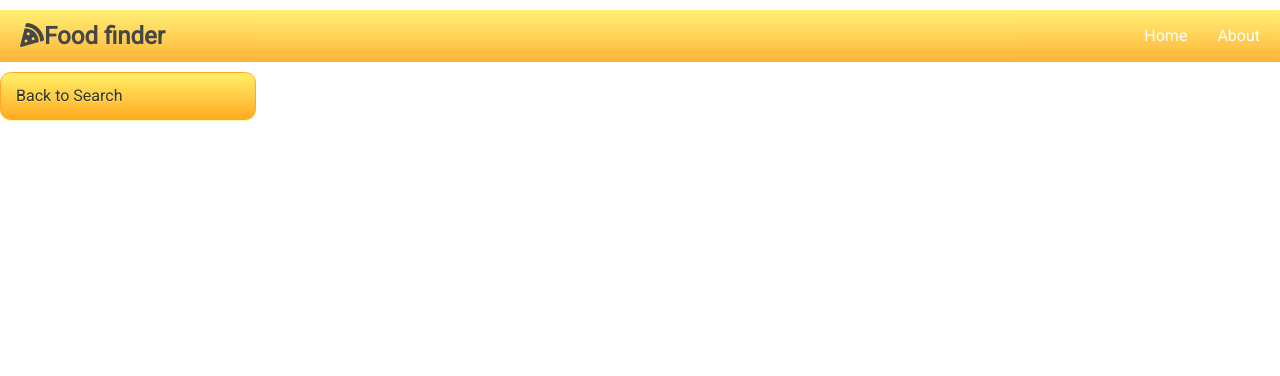
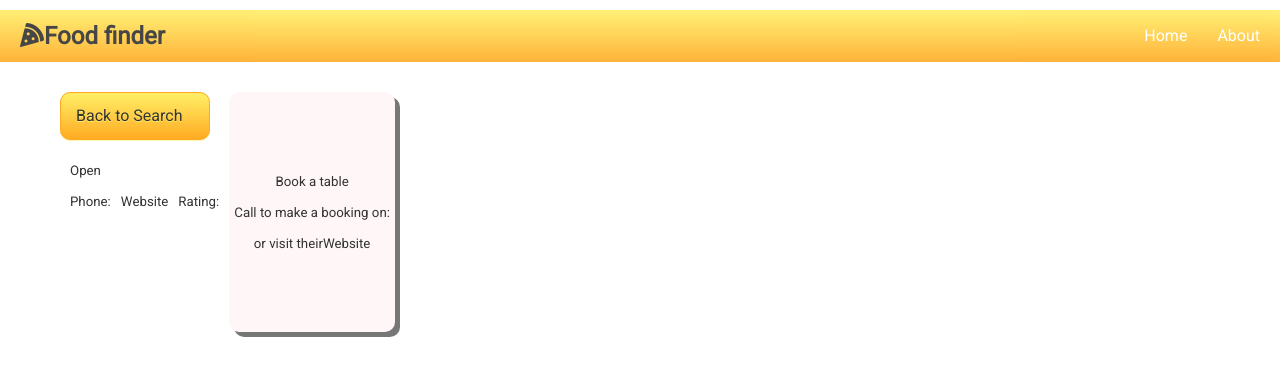
Before and after one commit to mugg84/RestaurantFinder, a React (Create React App) app: page /restaurant/1 in a window 1280 px wide. Shown: the top 376 px of the page. Built offline with nearby package versions, Linux system fonts and the light colour scheme; no server answers.

Commit message:
functionality ok. need to refractor and style it

```diff
--- a/src/App.css
+++ b/src/App.css
@@ -16,12 +16,13 @@ body {
   font-family: "Roboto", sans-serif;
   font-size: 1.6rem;
   line-height: 1.6;
-  background-color: #fff;
+  background-color: rgb(255, 255, 255);
   color: #333;
 }
 
 h5 {
   font-weight: 400;
+  margin: 1rem 1rem 0 0;
 }
 
 p {
@@ -42,21 +43,25 @@ li {
 }
 
 img {
-  width: 100%;
+  max-width: 100%;
+  max-height: 100%;
 }
 
 .button {
   box-shadow: 0px 1px 0px 0px #fff6af;
   background: linear-gradient(to bottom, #ffec64 5%, #ffab23 100%);
   background-color: #ffec64;
-  border-radius: 11px;
+  border-radius: 1rem;
   border: 1px solid #ffaa22;
   cursor: pointer;
   color: #333333;
   font-size: 1.6rem;
-  padding: 1rem 1.5rem;
   text-decoration: none;
   text-shadow: 0px 1px 0px #ffee66;
+  -webkit-border-radius: 1rem;
+  -moz-border-radius: 1rem;
+  -ms-border-radius: 1rem;
+  -o-border-radius: 1rem;
 }
 
 /* resuable */
@@ -145,6 +150,7 @@ img {
 .myButton,
 .clearButton {
   margin: 0 1rem;
+  padding: 1rem 1.5rem;
 }
 .myButton:hover,
 .clearButton:hover {
@@ -199,6 +205,10 @@ img {
   -o-border-radius: 50rem;
 }
 
+.button-info {
+  margin: 0 3rem;
+}
+
 /* About page */
 
 .about {
@@ -209,6 +219,10 @@ img {
   background-size: cover;
 }
 
+.aboutText {
+  padding: 5rem;
+}
+
 .about h1 {
   color: white;
 }
@@ -216,10 +230,48 @@ img {
 /* restaurant page */
 
 .backButton {
-  width: 20%;
+  width: 15rem;
+  padding: 1rem 1.5rem;
+  margin-bottom: 1rem;
 }
 
 .restaurant {
+  display: flex;
+  padding: 2rem 6rem;
+}
+
+.restaurant-display {
+  display: flex;
   flex-direction: column;
+}
+
+.display-rest-info div {
   display: flex;
 }
+
+.restaurant-img {
+  padding: 2rem 10rem 0 0;
+}
+
+.restaurant-img img {
+  border-radius: 1rem;
+  -webkit-border-radius: 1rem;
+  -moz-border-radius: 1rem;
+  -ms-border-radius: 1rem;
+  -o-border-radius: 1rem;
+}
+
+.restaurant-card {
+  height: 30vh;
+  border-radius: 1rem;
+  box-shadow: 5px 5px 0#777;
+  display: flex;
+  align-items: center;
+  flex-direction: column;
+  justify-content: center;
+  background-color: rgb(255, 247, 247);
+}
+
+.restaurant-card h5 {
+  margin: 0.5rem;
+}
--- a/src/App.js
+++ b/src/App.js
@@ -48,7 +48,7 @@ class App extends Component {
 
     if (restaurant) {
       this.setState({
-        restaurant: restaurant.data,
+        restaurant: restaurant,
         loading: false,
       });
     } else {
--- a/src/Components/Util/Yelp.js
+++ b/src/Components/Util/Yelp.js
@@ -27,8 +27,20 @@ const Yelp = {
           },
         }
       );
-      console.log(response);
-      return response;
+
+      const parameters = {
+        name: response.data.name,
+        address: response.data.location.display_address[0],
+        city: response.data.location.display_address[1],
+        rating: response.data.rating,
+        image: response.data.image_url,
+        phone: response.data.phone,
+        categories: response.data.categories[0].title,
+        isClosed: response.data.is_closed,
+        url: response.data.url,
+      };
+
+      return parameters;
     } catch (e) {
       console.log(e);
     }
--- a/src/Components/layout/DisplaySearchBar.js
+++ b/src/Components/layout/DisplaySearchBar.js
@@ -31,14 +31,17 @@ class DisplaySearchBar extends Component {
 
           <div className="searchBar-submit">
             <input
-              className="myButton"
+              className="myButton button"
               type="submit"
               name="submit"
               value="Search"
             ></input>
 
             {this.props.restaurants.length > 0 && (
-              <button className="clearButton" onClick={this.props.clearSearch}>
+              <button
+                className="clearButton button"
+                onClick={this.props.clearSearch}
+              >
                 Clear
               </button>
             )}
--- a/src/Components/restaurants/Restaurant.js
+++ b/src/Components/restaurants/Restaurant.js
@@ -8,32 +8,69 @@ class Restaurant extends Component {
   }
 
   renderPage = () => {
+    if (this.props.loading) {
+      return <Spinner />;
+    } else {
+      if (this.props.restaurant) {
         const {
           name,
-      location,
+          address,
+          city,
           price,
           rating,
-      image_url,
+          image,
           phone,
           categories,
           is_closed,
           url,
         } = this.props.restaurant;
 
-    if (this.props.loading) {
-      return <Spinner />;
-    } else {
+        console.log(categories);
+
         return (
           <div className="restaurant">
+            <div className="restaurant-display">
               <Link to="/" className="backButton button">
                 Back to Search
               </Link>
               <div className="display-rest-info">
                 <h2>{name}</h2>
-            <h5>{}</h5>
+                <div>
+                  <h5>{categories}</h5>
+                  <h5>{is_closed ? "Closed" : "Open"}</h5>
+                </div>
+                <div>
+                  <h5>
+                    {address}
+                    {city}
+                  </h5>
+                  <h5>Phone: {phone}</h5>
+                  <h5>
+                    <a href={url} target="_blank">
+                      Website
+                    </a>
+                  </h5>
+                  <h5>Rating: {rating}</h5>
+                </div>
+              </div>
+              <div className="restaurant-img">
+                <img src={image} alt={name}></img>
+              </div>
+            </div>
+            <div className="restaurant-card">
+              <h5>Book a table</h5>
+              <h5>Call {name} to make a booking on: </h5>
+              <h4>{phone}</h4>
+              <h5>
+                or visit their
+                <a href={url} target="_blank">
+                  Website
+                </a>
+              </h5>
             </div>
           </div>
         );
+      }
     }
   };
 
--- a/src/Components/restaurants/Restaurants.js
+++ b/src/Components/restaurants/Restaurants.js
@@ -15,8 +15,13 @@ export class Restaurants extends Component {
         />
         <h4>{this.props.restaurant.name}</h4>
         <h5>Phone {this.props.restaurant.phone}</h5>
-        <h5>Price {this.props.restaurant.price}</h5>
-        <Link to={`/restaurant/${this.props.id}`}>info</Link>
+        {this.props.restaurant.price && (
+          <h5>Price {this.props.restaurant.price}</h5>
+        )}
+
+        <Link to={`/restaurant/${this.props.id}`}>
+          <div className="button button-info">info</div>{" "}
+        </Link>
       </div>
     );
   }
```
Lines whose indentation alone changed are shown as unchanged.
